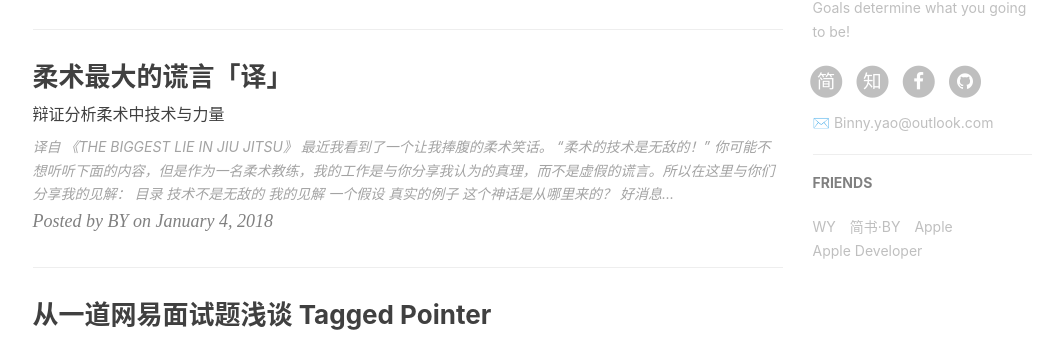
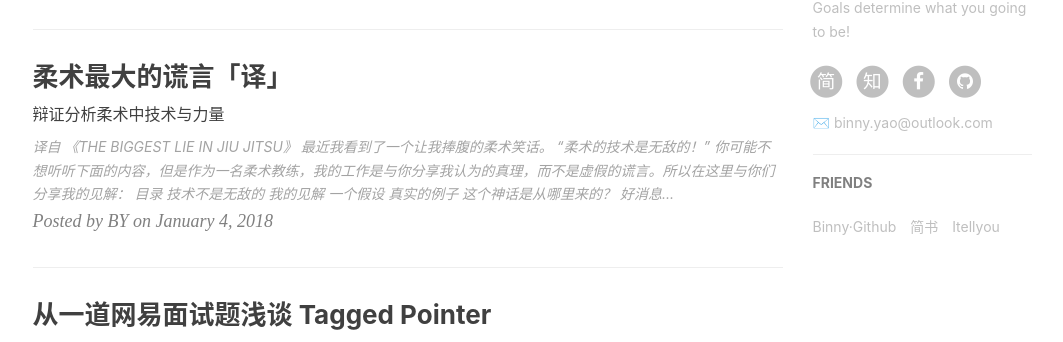
Before and after one commit to BinnyYao/binnyyao.github.io, a Jekyll site: the page built from index.html, in a window 1280 px wide and 900 px high, scrolled down 903 px. Shown: the part 146-488 px from the top of the window, without its empty margins (135-1198 px from the left). Built offline with Jekyll 4.4.1, drawn with Linux system fonts in a browser that asks for light colours; nearby versions of some CDN libraries; the list of posts is cut into pages by our own code; comment, search, counter and statistics services are not loaded.

Commit message:
Update _config.yml
Edit friend

```diff
--- a/_config.yml
+++ b/_config.yml
@@ -2,7 +2,7 @@
 title: Binny`s Blog
 SEOTitle: Binny`s Blog | Blog
 header-img: img/post-bg-desk.jpg
-email: Binny.yao@outlook.com
+email: binny.yao@outlook.com
 description: "Every failure is leading towards success."
 keyword: "Binny`s Blog, binny.yao, Binny, iOS, Apple, iPhone"
 url: "http://binnyyao.github.io"          # your host, for absolute URL
@@ -99,16 +99,13 @@ service-worker: true
 # Friends
 friends: [
     {
-        title: "WY",
-        href: "http://zhengwuyang.com"
+        title: "Binny·Github",
+        href: "https://github.com/BinnyYao/"
     },{
-        title: "简书·BY",
-        href: "http://www.jianshu.com/u/e71990ada2fd"
+        title: "简书",
+        href: "http://www.jianshu.com/"
     },{
-        title: "Apple",
-        href: "https://apple.com"
-    },{
-        title: "Apple Developer",
-        href: "https://developer.apple.com/"
+        title: "Itellyou",
+        href: "https://next.itellyou.cn/"
     }
 ]
```
